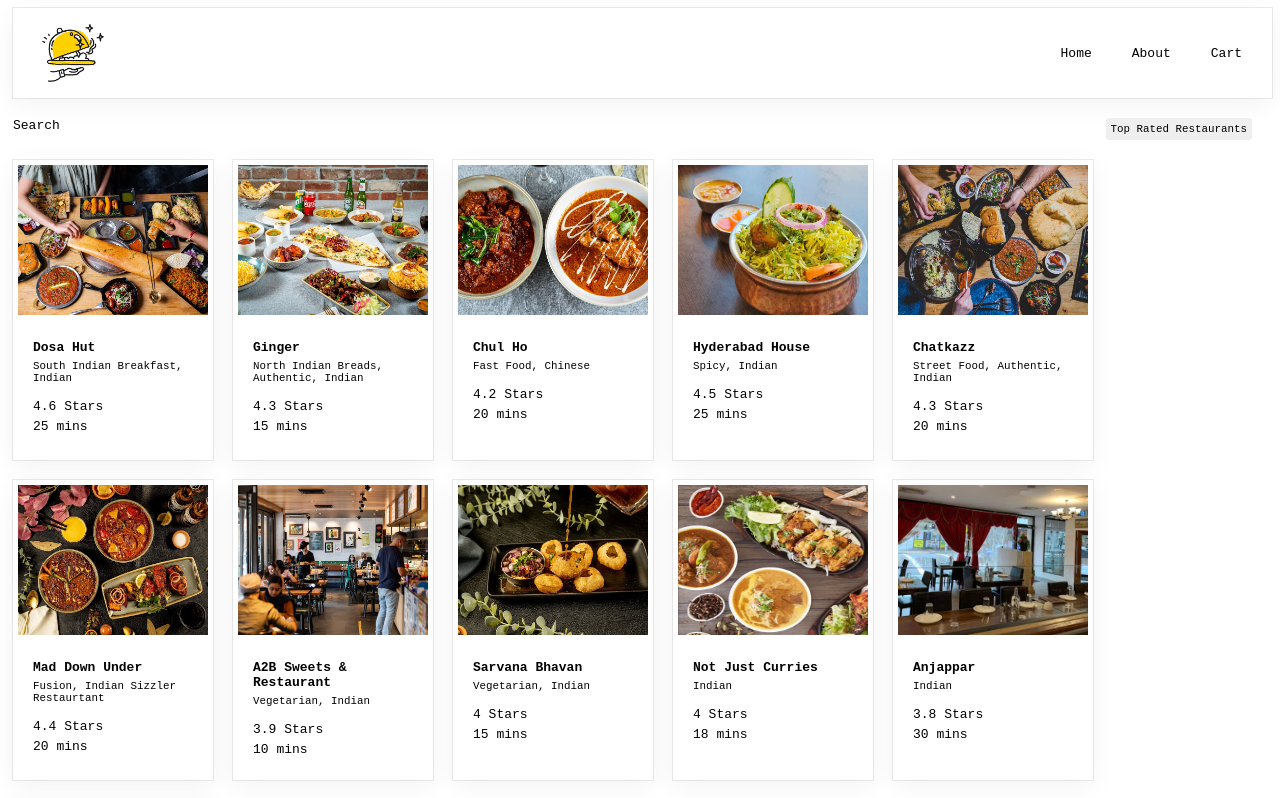
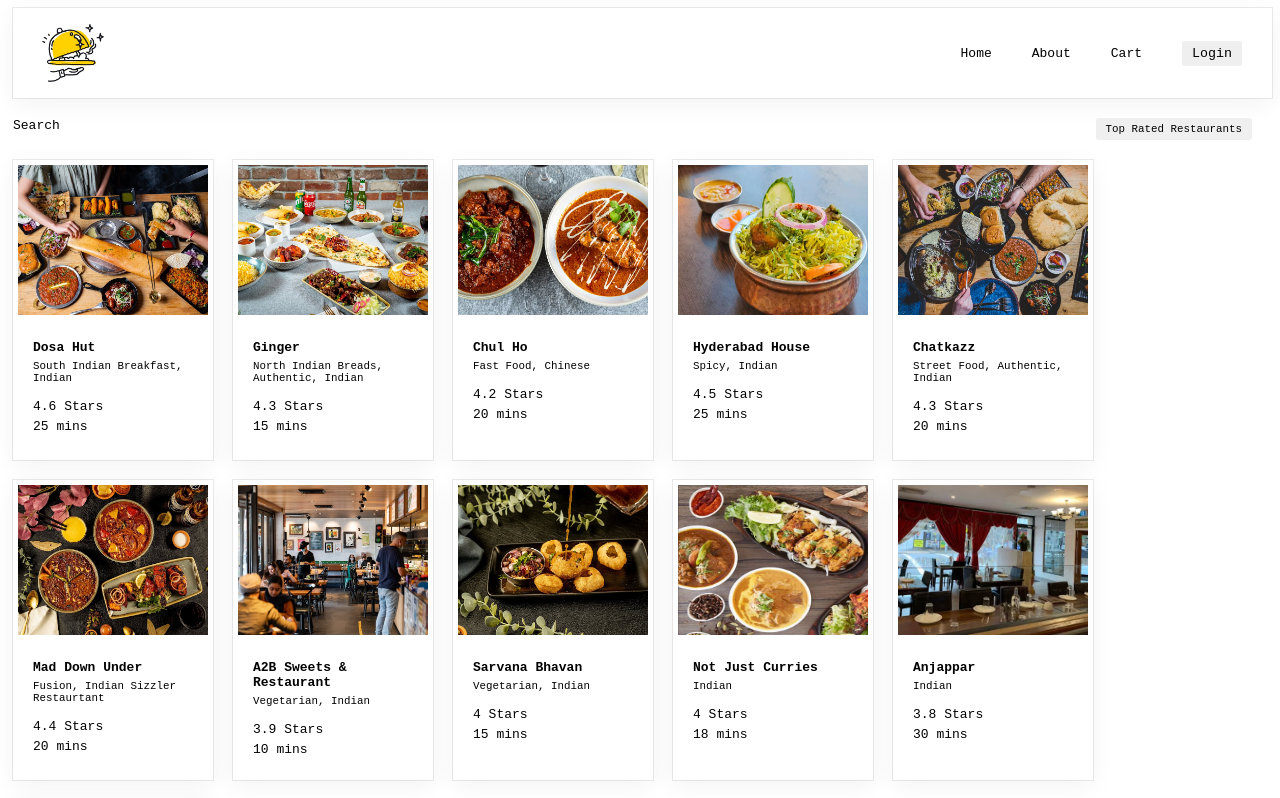
Before and after one commit to gayathrichelluri/namaste-react, a React (Vite) app: page / in a window 1280 px wide. Shown: the top 798 px of the page. Built offline with nearby package versions, Linux system fonts and the light colour scheme.

Commit message:
06 - added auth button

```diff
--- a/src/components/Body/index.css
+++ b/src/components/Body/index.css
@@ -19,14 +19,5 @@
 }
 
 .filter-btn {
-    padding: 5px;
-    border: none;
-    font-family: monospace;
     font-size: smaller;
-    border-radius: 3px;
 }
-
-.filter-btn:hover {
-    cursor: pointer;
-    box-shadow: rgba(0, 0, 0, 0.04) 0px 6px 24px 0px, rgba(0, 0, 0, 0.08) 0px 0px 0px 1px;
-}
--- a/src/components/Header/index.js
+++ b/src/components/Header/index.js
@@ -1,8 +1,17 @@
-import React from 'react';
+import React, { useState } from 'react';
 import logo from '../../resources/images/logo.png';
 import './index.css'
 
 const Header = () => {
+    const [authBtn, setAuthBtn] = useState('Login');
+
+    const toggleAuthBtn = () => {
+        if (authBtn === 'Login')
+            setAuthBtn('Logout');
+        else
+            setAuthBtn('Login');
+    }
+
     return (
         <div className='header'>
             <img className='logo' src={logo} />
@@ -10,6 +19,9 @@ const Header = () => {
                 <div className='nav-item'>Home</div>
                 <div className='nav-item'>About</div>
                 <div className='nav-item'>Cart</div>
+                <button onClick={toggleAuthBtn}>
+                    {authBtn}
+                </button>
             </div>
         </div>
     );
--- a/src/index.css
+++ b/src/index.css
@@ -4,3 +4,16 @@
     gap: 20px;
     margin-left: 5px;
 }
+
+button {
+    padding: 5px 10px;
+    border: none;
+    font-family: monospace;
+    border-radius: 3px;
+}
+
+
+button:hover {
+    cursor: pointer;
+    box-shadow: rgba(0, 0, 0, 0.04) 0px 6px 24px 0px, rgba(0, 0, 0, 0.08) 0px 0px 0px 1px;
+}
```
